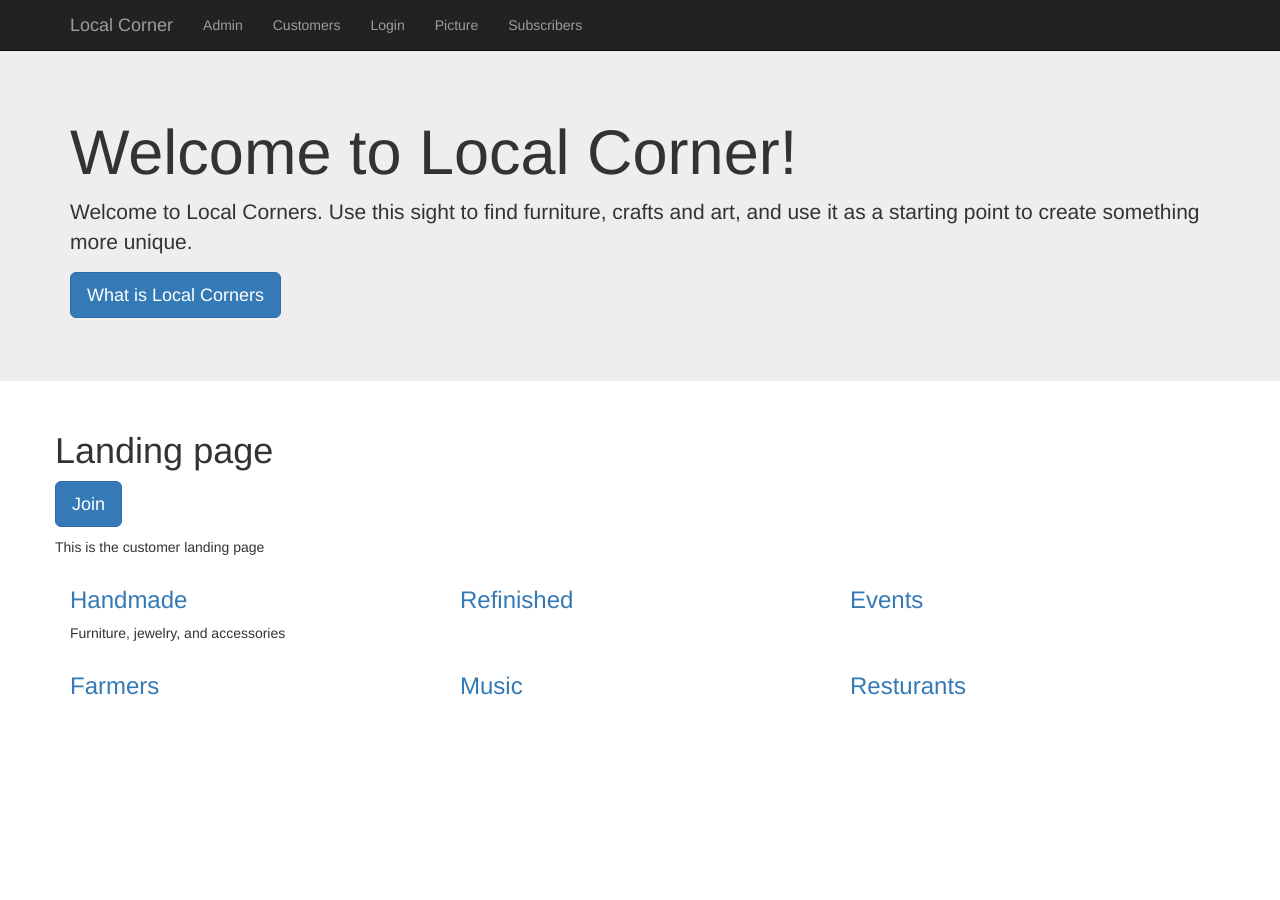
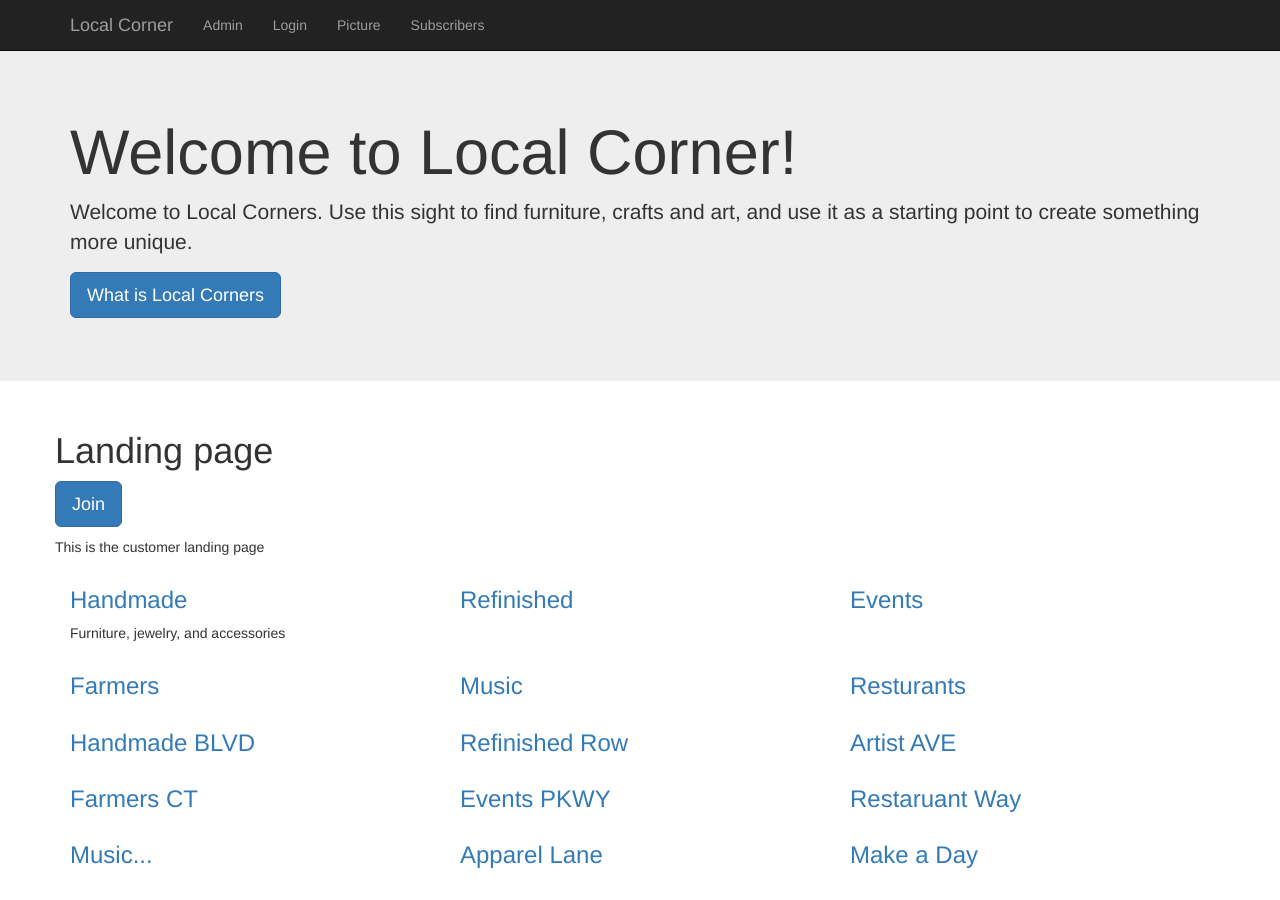
Before and after one commit to davidfekke/lcorner, a Jekyll site: the page built from index.html, in a window 1280 px wide. Built offline with Jekyll 4.4.1, drawn with Linux system fonts in a browser that asks for light colours; nearby versions of some CDN libraries.

Commit message:
Moved customers links to landing page

```diff
--- a/_includes/header.html
+++ b/_includes/header.html
@@ -17,9 +17,9 @@
         <!--<li>
             <a class="page-link" href="{{ site.baseurl }}/businesscards/">Business Cards</a>
         </li>-->
-        <li>
+        <!--<li>
             <a class="page-link" href="{{ site.baseurl }}/customers/">Customers</a>
-        </li>
+        </li>-->
         <li>
             <a class="page-link" href="{{ site.baseurl }}/login/">Login</a>
         </li>
--- a/index.html
+++ b/index.html
@@ -40,4 +40,57 @@ layout: default
       <h3><a href="#">Resturants</a></h3>
     </div>
   </div>
+
+  <div class="row">
+        <div class="col-md-4">
+            <h3>
+            <a href="{{ site.baseurl }}/handmade/">Handmade BLVD</a>
+          </h3>
+        </div>
+        <div class="col-md-4">
+            <h3>
+            <a href="{{ site.baseurl }}/refinished/">Refinished Row</a>
+          </h3>
+        </div>
+        <div class="col-md-4">
+            <h3>
+            <a href="{{ site.baseurl }}/artist/">Artist AVE</a>
+          </h3>
+        </div>
+    </div>
+    <div class="row">
+        <div class="col-md-4">
+            <h3>
+              <a href="{{ site.baseurl }}/farmers/">Farmers CT</a>
+          </h3>
+        </div>
+        <div class="col-md-4">
+            <h3>
+            <a href="{{ site.baseurl }}/events/">Events PKWY</a>
+          </h3>
+        </div>
+        <div class="col-md-4">
+            <h3>
+            <a href="{{ site.baseurl }}/restaruant/">Restaruant Way</a>
+          </h3>
+        </div>
+    </div>
+    <div class="row">
+        <div class="col-md-4">
+            <h3>
+            <a href="{{ site.baseurl }}/music/">Music...</a>
+          </h3>
+        </div>
+        <div class="col-md-4">
+            <h3>
+            <a href="{{ site.baseurl }}/apparel/">Apparel Lane</a>
+            </h3>
+        </div>
+        <div class="col-md-4">
+            <h3>
+            <a href="{{ site.baseurl }}/makeaday/">Make a Day</a>
+            </h3>
+        </div>
+    </div>
+
 </div>
```
